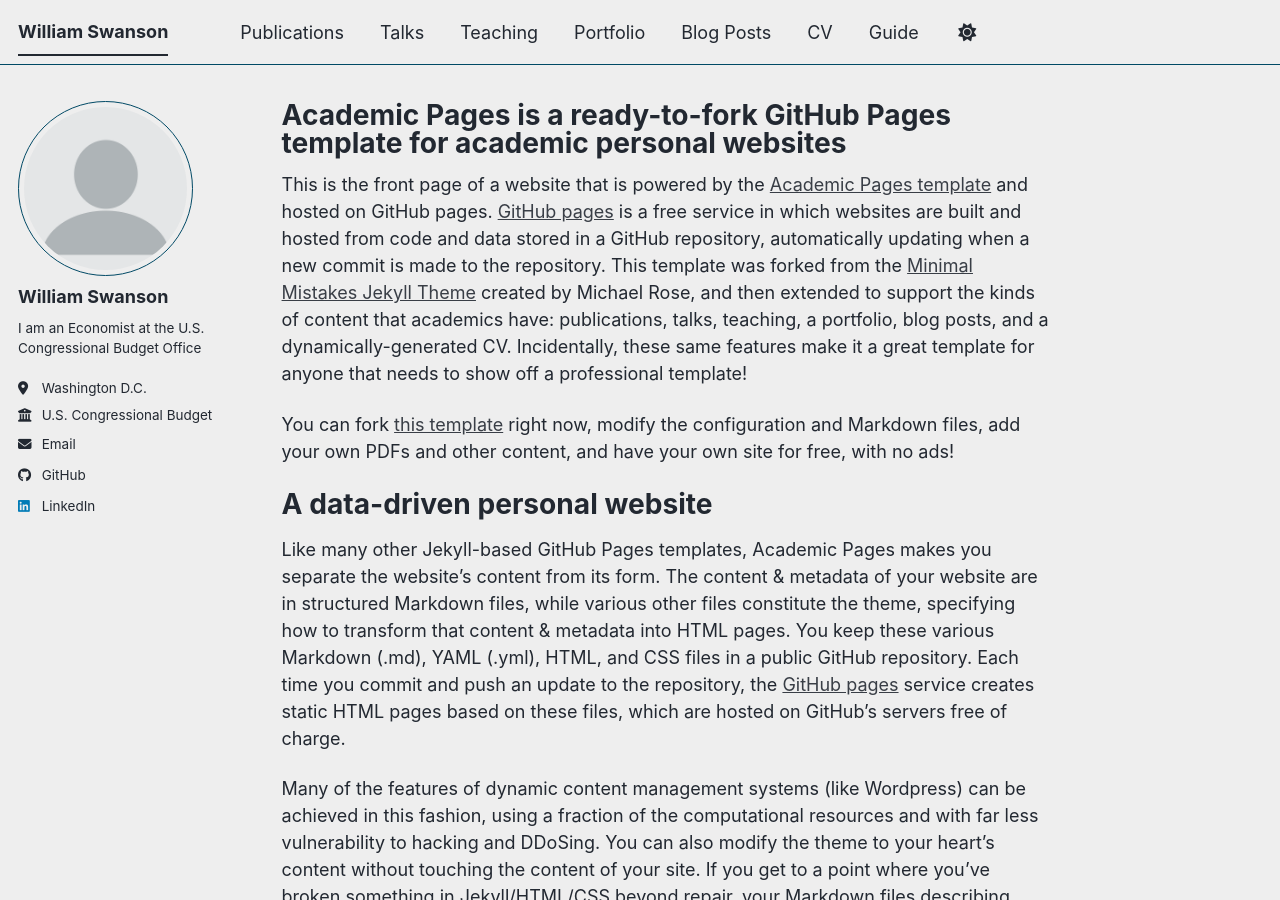
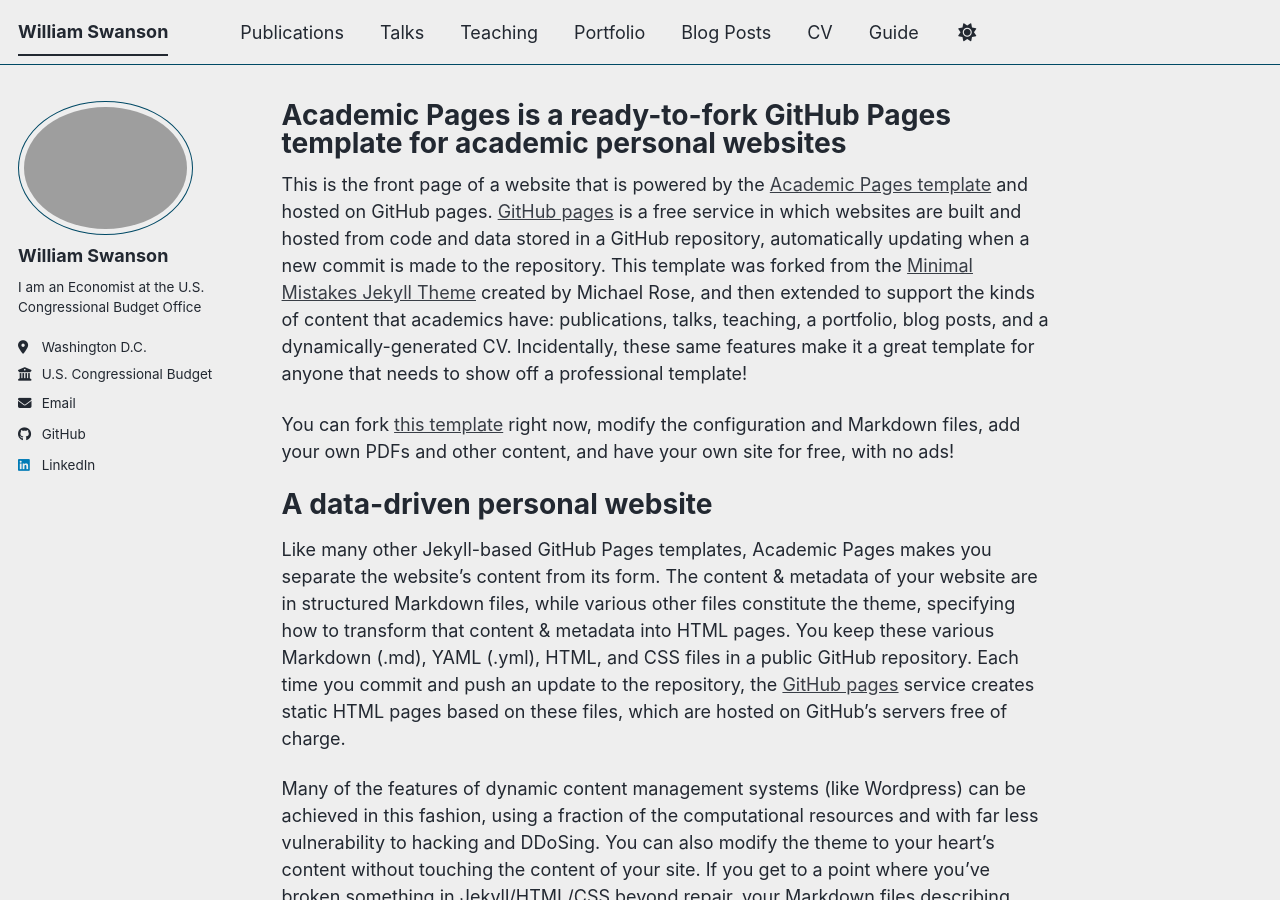
Before and after one commit to wswanson1/wswanson1.github.io, a Jekyll site: the page built from _pages/about.md, in a window 1280 px wide and 900 px high. Built offline with Jekyll 4.4.1, drawn with Linux system fonts in a browser that asks for light colours; a script bundle is joined from its source files by our own code; library files that are not in the unit come from our copies.

Commit message:
Update _config.yml

```diff
--- a/_config.yml
+++ b/_config.yml
@@ -24,7 +24,7 @@
 #               Additional customization can be done by editing /_includes/author-profile.html
 author:
   # Biographic information
-  avatar           : "profile.png"
+  avatar           : "/images/IMG_1350.png"
   name             : "William Swanson"
   # pronouns         : # example: "she/her"
   bio              : "I am an Economist at the U.S. Congressional Budget Office"
```
